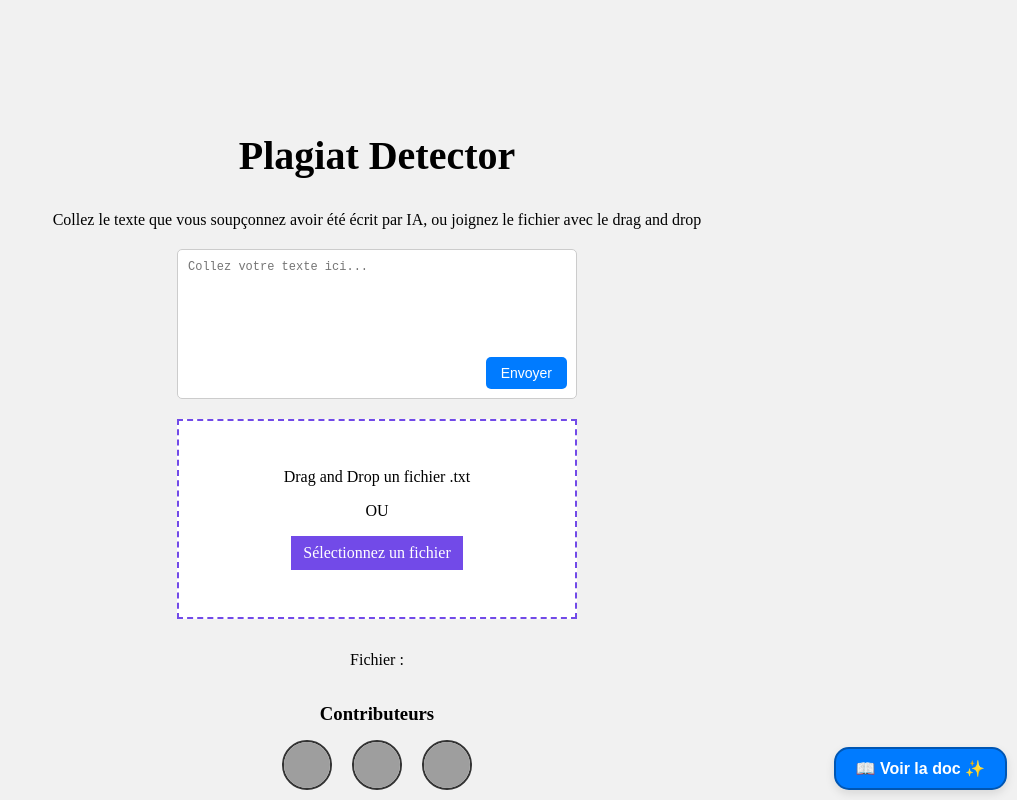
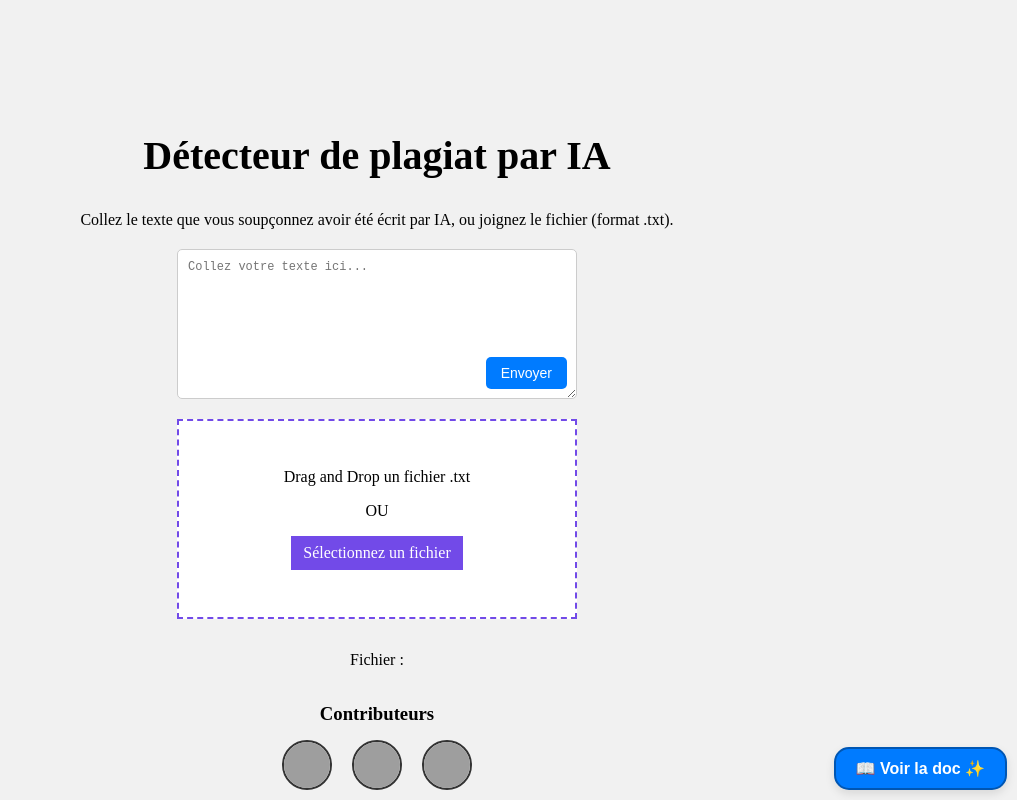
Before and after one commit to valentinefleith/plagiarism-checker, a Vue app in the folder frontend/: page / in a window 1280 px wide. Shown: the whole page, without its empty margins (263-1280 px from the left). Built offline with nearby package versions, Linux system fonts and the light colour scheme; grey boxes are pictures that could not be loaded.

Commit message:
small fixes in text

```diff
--- a/frontend/src/components/ModaleComponant.vue
+++ b/frontend/src/components/ModaleComponant.vue
@@ -4,7 +4,7 @@
       <!-- la croix -->
       <span class="close" @click="closeModal">&times;</span>
       <h2>Résultats de l'analyse</h2>
-      <p>Probability de plagiat : {{ computeMean }}%</p>
+      <p>Probabilité de plagiat : {{ computeMean }}%</p>
       <button @click="redirectToPage">Voir les détails des résultats</button>
     </div>
   </div>
--- a/frontend/src/components/ResultsView.vue
+++ b/frontend/src/components/ResultsView.vue
@@ -1,6 +1,6 @@
 <template>
     <div class="home">
-      <h1>IA Detector</h1>
+      <h1>Détecteur de plagiat par IA</h1>
       <div v-if="resultats.length">
         <h2>Résultats de l'analyse</h2>
         <ul class="results-list">
--- a/frontend/src/views/HomeView.vue
+++ b/frontend/src/views/HomeView.vue
@@ -1,7 +1,7 @@
 <template>
   <div class="home">
-    <h1>Plagiat Detector</h1>
-    <p>Collez le texte que vous soupçonnez avoir été écrit par IA, ou joignez le fichier avec le drag and drop</p>
+    <h1>Détecteur de plagiat par IA</h1>
+    <p>Collez le texte que vous soupçonnez avoir été écrit par IA, ou joignez le fichier (format .txt).</p>
     <div class="textarea-container">
          <textarea v-model="textInput" placeholder="Collez votre texte ici..."></textarea> <!-- on utilise v-model -->
         <button @click="envoyerTexte">Envoyer</button>
@@ -223,7 +223,7 @@ textarea {
   font-size: 12px;
   border: 1px solid #ccc;
   border-radius: 5px;
-  resize: none;
+  //resize: none;
   padding-bottom: 40px;
 }
 
```
